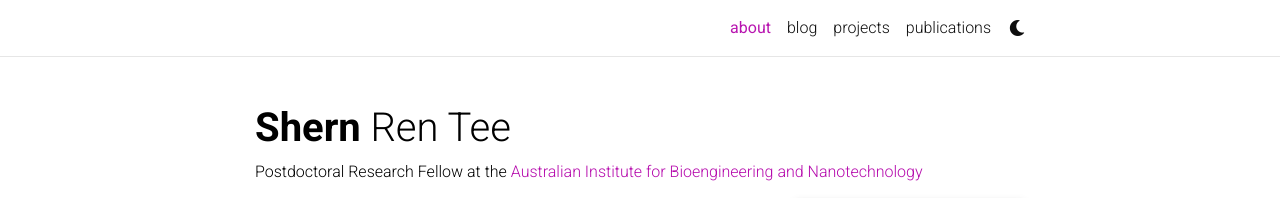
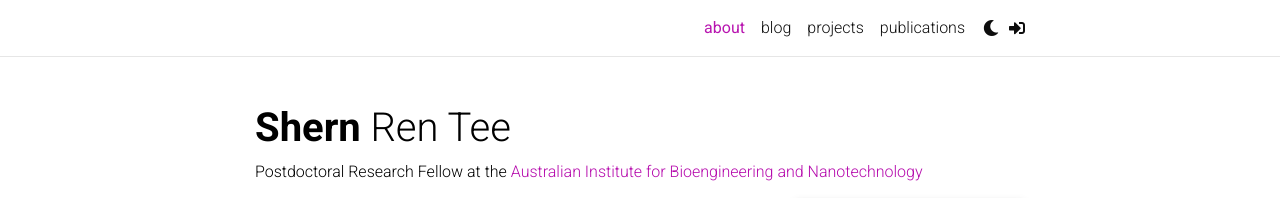
Before and after one commit to srtee/srtee.github.io, a Jekyll site: the page built from _pages/about.md, in a window 1280 px wide. Shown: the top 198 px of the page. Built offline with Jekyll 4.4.1, drawn with Linux system fonts in a browser that asks for light colours; full-size pictures stand in for the smaller copies a plugin makes; comment, search, counter and statistics services are not loaded; a style sheet for code colours, icons or effects is not loaded.

Commit message:
add Decap CMS and Netlify Identity

```diff
--- a/_config.yml
+++ b/_config.yml
@@ -310,7 +310,7 @@ enable_navbar_social:       false  # enables displaying social links in the
 enable_project_categories:  true   # enables categorization of projects into
                                    # multiple categories
 enable_medium_zoom:         true   # enables image zoom feature (as on medium.com)
-
+enable_header_netlify_identity:    true   # enables Netlify Identity button in header
 
 # -----------------------------------------------------------------------------
 # Library versions
--- a/_includes/head.html
+++ b/_includes/head.html
@@ -12,6 +12,11 @@
 
     <!-- Code Syntax Highlighting -->
     <link rel="stylesheet" href="https://cdn.jsdelivr.net/gh/jwarby/jekyll-pygments-themes@master/{{ site.highlight_theme_light | append: '.css' }}" media="none" id="highlight_theme_light" />
+
+    <!-- Netlify Identity Manager -->
+    {% if site.enable_header_netlify_identity %}
+    <script src="https://identity.netlify.com/v1/netlify-identity-widget.js"></script>
+    {% endif %}
 
     <!-- Styles -->
     {% if site.icon.size < 3 %}
--- a/_includes/header.html
+++ b/_includes/header.html
@@ -99,11 +99,22 @@
               <!-- Toogle theme mode -->
               <li class="toggle-container">
                 <button id="light-toggle" title="Change theme">
-                  <i class="fas fa-moon"></i>
-                  <i class="fas fa-sun"></i>
+                  <i class="fas fa-moon" title="Change to Dark theme"></i>
+                  <i class="fas fa-sun" title="Change to Light theme"></i>
                 </button>
               </li>
               {%- endif %}
+
+	      {%- if site.enable_header_netlify_identity %}
+	      <li class="dropdown">
+                <button class="nav-link" type="button" title="Netlify Identity" id="netlifyDropdown" data-toggle="dropdown" aria-haspopup="true" aria-expanded="false">
+		  <i class="fas fa-sign-in-alt"></i>
+		</button>
+		<div class="dropdown-menu dropdown-menu-right" aria-labelledby="netlifyDropdown">
+		  <div data-netlify-identity-menu></div>
+		</div>
+              </li>
+	      {%- endif %}
             </ul>
           </div>
         </div>
--- a/_sass/_base.scss
+++ b/_sass/_base.scss
@@ -241,6 +241,26 @@ blockquote {
   &:hover {
     color: var(--global-hover-color);
   }
+}
+
+#netlifyDropdown {
+  padding: 0;
+  border: 0;
+  background-color: inherit;
+  color: var(--global-text-color);
+  &:hover {
+    color: var(--global-hover-color);
+  }
+}
+
+#netlifyDropdown .dropdown-toggle::after {
+  display: none;
+}
+
+.fa-sign-in-alt {
+  padding-left: 10px;
+  padding-top: 12px;
+  display : block;
 }
 
 // Social (bottom)
```
Also changed, not shown: _includes/scripts/netlify_identity.html (added, +14 -0 lines), admin/config.yml (added, +16 -0 lines), admin/index.html (added, +14 -0 lines).
